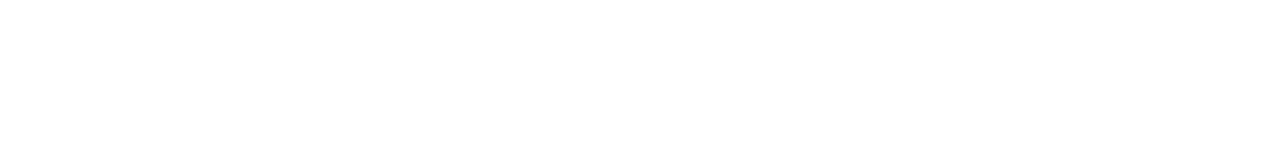
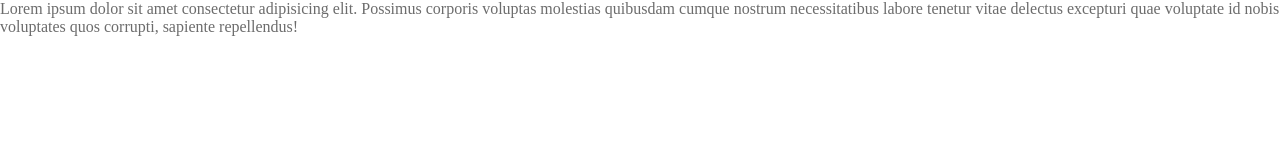
Before and after one commit to lucasxavila/projeto-travelgram, a plain HTML site: page index.html in a window 1280 px wide. Drawn offline with Linux system fonts and the light colour scheme; files that its build step writes are made by us from their sources; files whose address does not match are found by name.

Commit message:
initial style guide

```diff
--- a/index.html
+++ b/index.html
@@ -7,6 +7,8 @@
   <link rel="stylesheet" href="style/index.css">
 </head>
 <body>
-
+  <p>
+    Lorem ipsum dolor sit amet consectetur adipisicing elit. Possimus corporis voluptas molestias quibusdam cumque nostrum necessitatibus labore tenetur vitae delectus excepturi quae voluptate id nobis voluptates quos corrupti, sapiente repellendus!
+  </p>
 </body>
 </html>
--- a/styles/global.css
+++ b/styles/global.css
@@ -3,3 +3,18 @@
   padding: 0;
   box-sizing: border-box;
 }
+
+:root {
+  --brand-color: #EF5F4C;
+  --background-color: #FFFFFF;
+  --surface-color: #F5F5F5;
+  --skeleton-color: #D9D9D9;
+  --shape-transparency: #ffffff8f;
+  --text-color-primary: #313131;
+  --text-color-secondary: #6C6C6C;
+}
+
+body {
+  color: var(--text-color-secondary);
+  background-color: var(--background-color);
+}
```
Also changed, not shown: assets/AirplaneTilt.svg (added), assets/Image 01.png (added), assets/Image 02.png (added), assets/Image 03.png (added), assets/Image 04.png (added), assets/Image 05.png (added), assets/Image 06.png (added), assets/Image 07.png (added), assets/Image 08.png (added), assets/Image 09.png (added), assets/Image 10.png (added), assets/Image 11.png (added), assets/Image.svg (added), assets/Logo.svg (added), 2 more files, 1 other file.
